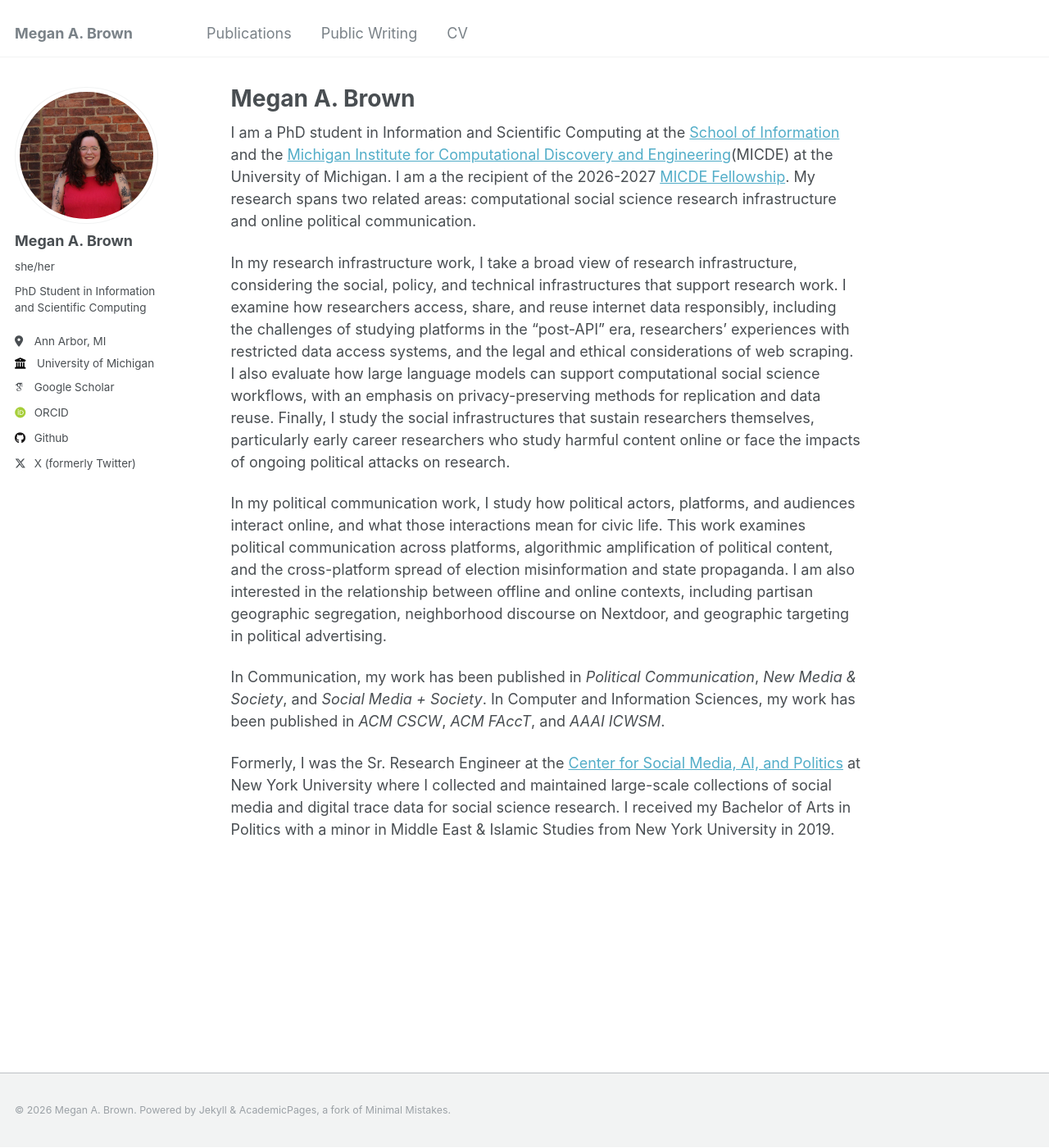
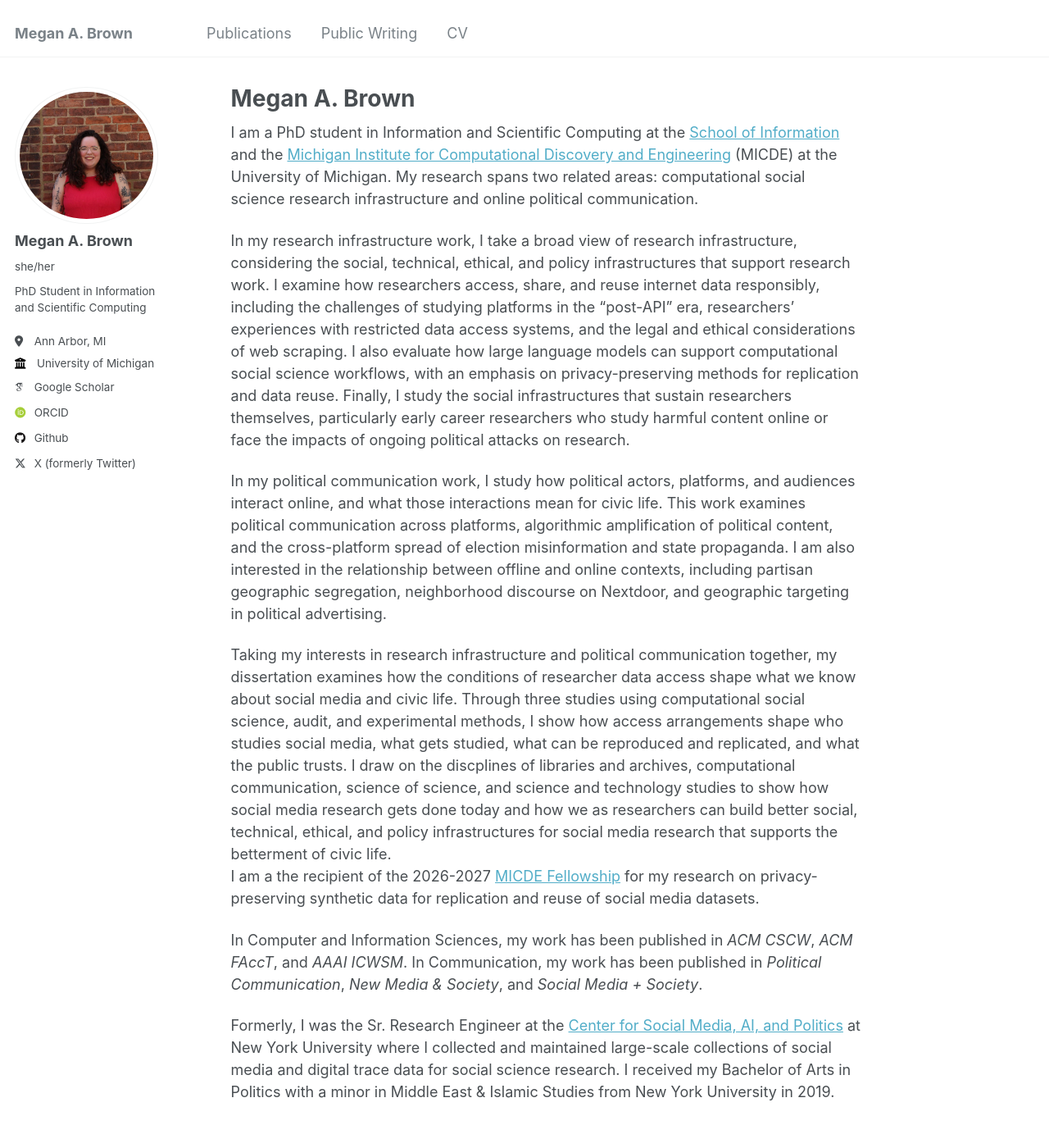
Before and after one commit to mabrownnyu/mabrownnyu.github.io, a Jekyll site: the page built from _pages/about.md, in a window 1280 px wide and 1400 px high. Shown: the whole window at 82% size. Built offline with Jekyll 4.4.1, drawn with Linux system fonts in a browser that asks for light colours; some web fonts are replaced.

Commit message:
update bio and cv

```diff
--- a/_pages/about.md
+++ b/_pages/about.md
@@ -7,13 +7,19 @@ redirect_from:
   - /about.html
 ---
 
-I am a PhD student in Information and Scientific Computing at the [School of Information](https://www.si.umich.edu/){:target="_blank"} and the [Michigan Institute for Computational Discovery and Engineering](https://micde.umich.edu/){:target="_blank"}(MICDE) at the University of Michigan. I am a the recipient of the 2026-2027 [MICDE Fellowship](https://micde.umich.edu/academic-programs/fellowships/). My research spans two related areas: computational social science research infrastructure and online political communication.
+I am a PhD student in Information and Scientific Computing at the [School of Information](https://www.si.umich.edu/){:target="_blank"} and the [Michigan Institute for Computational Discovery and Engineering](https://micde.umich.edu/){:target="_blank"} (MICDE) at the University of Michigan. My research spans two related areas: computational social science research infrastructure and online political communication.
 
-In my research infrastructure work, I take a broad view of research infrastructure, considering the social, policy, and technical infrastructures that support research work. I examine how researchers access, share, and reuse internet data responsibly, including the challenges of studying platforms in the “post-API” era, researchers’ experiences with restricted data access systems, and the legal and ethical considerations of web scraping. I also evaluate how large language models can support computational social science workflows, with an emphasis on privacy-preserving methods for replication and data reuse. Finally, I study the social infrastructures that sustain researchers themselves, particularly early career researchers who study harmful content online or face the impacts of ongoing political attacks on research.
+In my research infrastructure work, I take a broad view of research infrastructure, considering the social, technical, ethical, and policy infrastructures that support research work. I examine how researchers access, share, and reuse internet data responsibly, including the challenges of studying platforms in the “post-API” era, researchers’ experiences with restricted data access systems, and the legal and ethical considerations of web scraping. I also evaluate how large language models can support computational social science workflows, with an emphasis on privacy-preserving methods for replication and data reuse. Finally, I study the social infrastructures that sustain researchers themselves, particularly early career researchers who study harmful content online or face the impacts of ongoing political attacks on research.
 
 In my political communication work, I study how political actors, platforms, and audiences interact online, and what those interactions mean for civic life. This work examines political communication across platforms, algorithmic amplification of political content, and the cross-platform spread of election misinformation and state propaganda. I am also interested in the relationship between offline and online contexts, including partisan geographic segregation, neighborhood discourse on Nextdoor, and geographic targeting in political advertising.
 
-In Communication, my work has been published in *Political Communication*, *New Media & Society*, and *Social Media + Society*. In Computer and Information Sciences, my work has been published in *ACM CSCW*, *ACM FAccT*, and *AAAI ICWSM*.
+<!-->
+Taking my interests in research infrastructure and political communication together, my dissertation examines how the conditions of researcher data access shape what we know about social media and civic life. Through three studies using computational social science, audit, and experimental methods, I show how access arrangements shape who studies social media, what gets studied, what can be reproduced and replicated, and what the public trusts. I draw on the discplines of libraries and archives, computational communication, science of science, and science and technology studies to show how social media research gets done today and how we as researchers can build better social, technical, ethical, and policy infrastructures for social media research that supports the betterment of civic life.
+<!-->
+
+I am a the recipient of the 2026-2027 [MICDE Fellowship](https://micde.umich.edu/academic-programs/fellowships/) for my research on privacy-preserving synthetic data for replication and reuse of social media datasets.
+
+In Computer and Information Sciences, my work has been published in *ACM CSCW*, *ACM FAccT*, and *AAAI ICWSM*. In Communication, my work has been published in *Political Communication*, *New Media & Society*, and *Social Media + Society*.
 
 Formerly, I was the Sr. Research Engineer at the [Center for Social Media, AI, and Politics](https://csmapnyu.org/) at New York University where I collected and maintained large-scale collections of social media and digital trace data for social science research. I received my Bachelor of Arts in Politics with a minor in Middle East & Islamic Studies from New York University in 2019.
 
```
Also changed, not shown: 1 other file.
